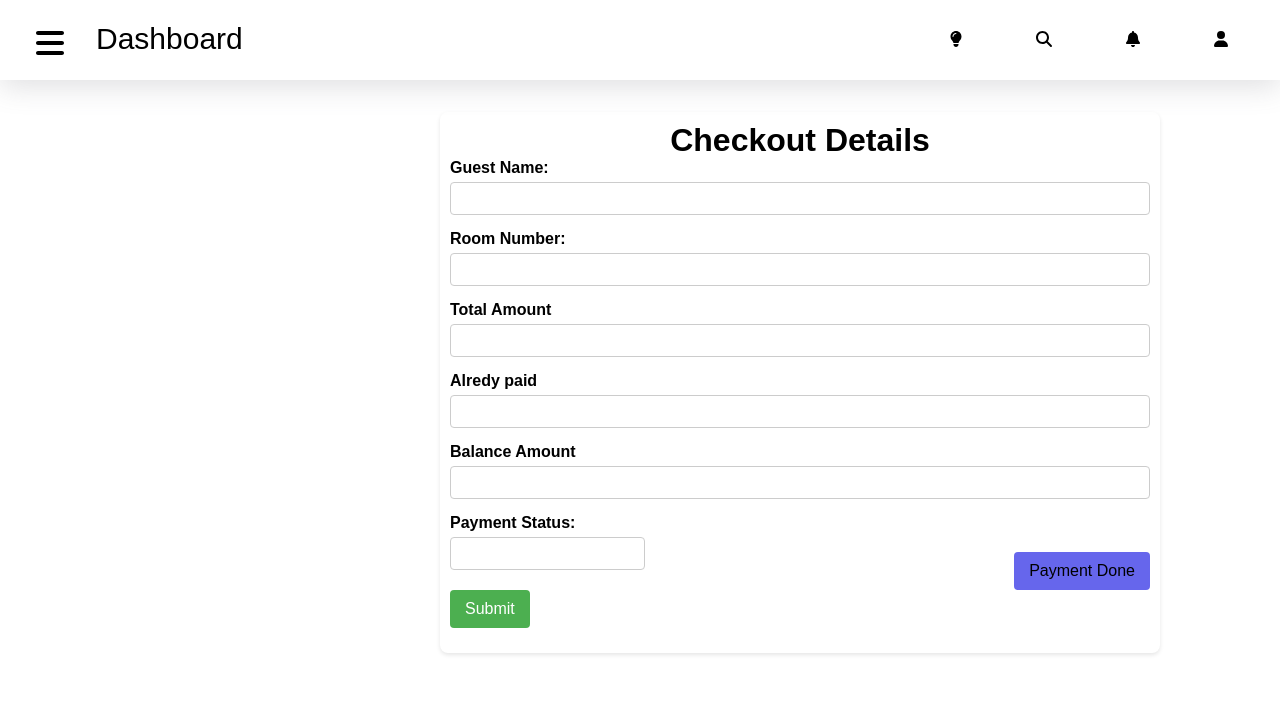
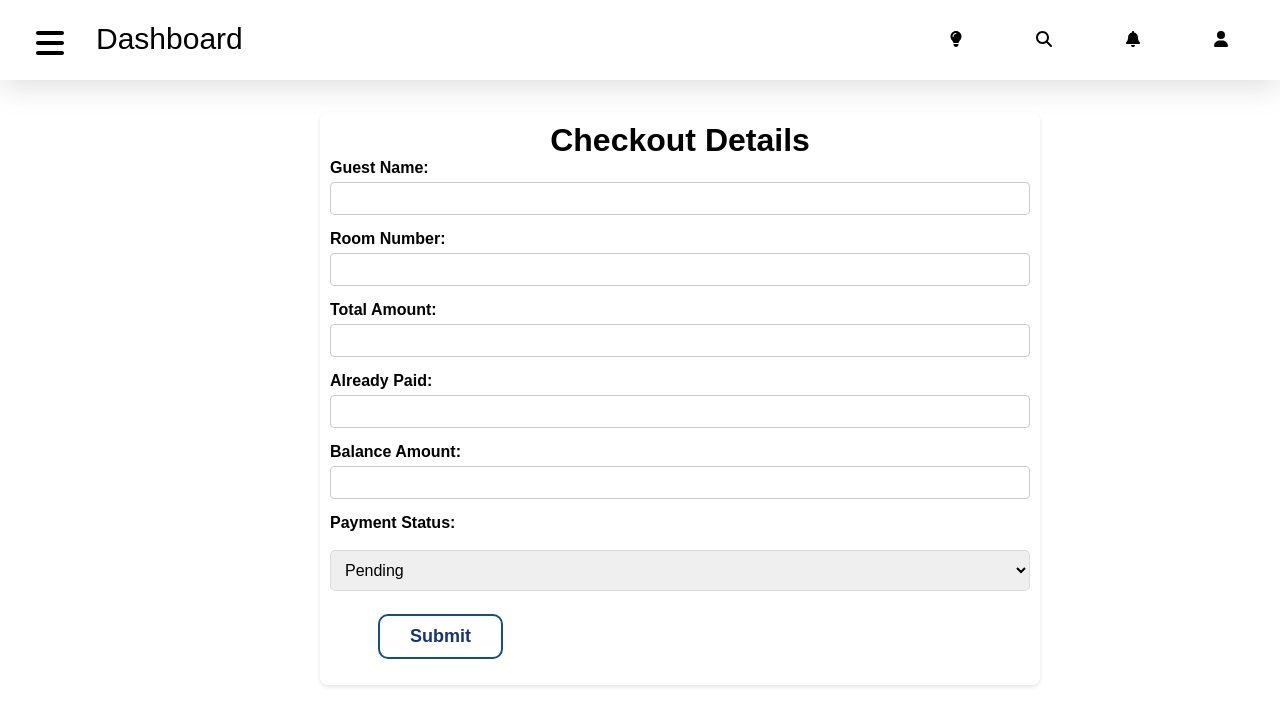
Before and after one commit to quarknetworks/hotel_frontend, a React (Create React App) app: page /checkout in a window 1280 px wide. Shown: the top 726 px of the page. Built offline with nearby package versions, Linux system fonts and the light colour scheme.

Commit message:
newdatapush

```diff
--- a/src/Components/CheckoutForm.jsx
+++ b/src/Components/CheckoutForm.jsx
@@ -1,30 +1,24 @@
-
 import React, { useState, useEffect } from 'react';
-import "../styles/CheckoutForm.css";
 import Navbar from './Navbar';
 import { useTheme } from './ThemeContext';
 import axios from 'axios';
-// import API_ENDPOINTS from '../config.js';
 import API_ENDPOINTS from '../confi';
-
 import { useLocation } from 'react-router-dom';
-
+import "../styles/CheckoutForm.css"
 
 const CheckoutForm = () => {
-
   const [guestName, setGuestName] = useState('');
-
-  const [totalamount, settotalamount] = useState('');
-  const [paidAmount, setpaidAmount] = useState('');
-  const [balanceamount, setbalanceamount] = useState('');
+  const [totalAmount, setTotalAmount] = useState('');
+  const [paidAmount, setPaidAmount] = useState('');
+  const [balanceAmount, setBalanceAmount] = useState('');
   const [roomNumber, setRoomNumber] = useState('');
-  console.log(roomNumber)
-  const [price, setPrice] = useState('');
   const [paymentDone, setPaymentDone] = useState('');
   const [isLoading, setIsLoading] = useState(true);
+  const [paymentOption, setPaymentOption] = useState('');
+  const [paidAmountInput, setPaidAmountInput] = useState('');
 
   const location = useLocation();
-
+  const { theme } = useTheme();
 
   useEffect(() => {
     const fetchCheckoutDetails = async () => {
@@ -35,16 +29,13 @@ const CheckoutForm = () => {
             'Authorization': `Bearer ${token}`,
           }
         });
-        console.log(response.data.booking)
         const data = response.data.booking;
-        console.log(data)
-        const guest = response.data.booking.guestDetails;
-        console.log(guest)
-        setGuestName(guest[0].name);
-        setpaidAmount(data.paidAmount)
-        setbalanceamount(data.balance);
+        const guest = response.data.booking.guestDetails[0];
+        setGuestName(guest.name);
+        setPaidAmount(data.paidAmount);
+        setBalanceAmount(data.balance);
         setRoomNumber(data.RoomNumber);
-        settotalamount(data.totelAmount);
+        setTotalAmount(data.totalAmount);
         setPaymentDone(data.payment);
       } catch (error) {
         console.error('Error fetching checkout details:', error);
@@ -57,40 +48,51 @@ const CheckoutForm = () => {
   }, []);
 
 
+
   const submitData = async () => {
-
     const token = sessionStorage.getItem('token');
     try {
-      console.log(token)
       const response = await axios.post(`${API_ENDPOINTS.API}/guests/${roomNumber}/checkout`, {}, {
         headers: {
           'Authorization': `Bearer ${token}`,
           'Content-Type': 'application/json'
         }
       });
-      console.log(response)
-      // if (response.data.success) {
-      //   setPaymentDone(true);
-
-      // }
-      if (response.data.success == true) {
-        alert("checkout succesfull")
-        setRoomNumber('')
+      if (response.data.success) {
+        alert("Checkout successful");
+        setRoomNumber('');
       }
     } catch (error) {
-      console.error('Error processing payment:', error);
+      console.error('Error processing checkout:', error);
     }
   };
 
-  const handlePayment = async () => {
+  const handlePaymentMethodChange = (e) => {
+    setPaymentOption(e.target.value);
+  };
+
+  const handlePaymentAmountChange = (e) => {
+    setPaidAmountInput(e.target.value);
+  };
+
+  const handlePaymentStatusChange = (e) => {
+    setPaymentDone(e.target.value === 'Done');
+  };
+
+  const handlePaymentSubmission = async () => {
     const token = sessionStorage.getItem('token');
     try {
       const response = await axios.post(`${API_ENDPOINTS.API}/checkout/pay`, {
+        paymentMethod: paymentOption,
+        amount: paidAmountInput,
+      }, {
         headers: {
           'Authorization': `Bearer ${token}`,
         }
       });
       if (response.data.success) {
+        setPaidAmount(paidAmountInput);
+        setBalanceAmount(totalAmount - paidAmountInput);
         setPaymentDone(true);
       }
     } catch (error) {
@@ -98,30 +100,9 @@ const CheckoutForm = () => {
     }
   };
 
-  const handleCheckout = async () => {
-    const token = sessionStorage.getItem('token');
-    try {
-      const response = await axios.post(`${API_ENDPOINTS.API}/checkout/complete`, {
-        referenceNumber,
-      }, {
-        headers: {
-          'Authorization': `Bearer ${token}`,
-        }
-      });
-      if (response.data.success) {
-        alert("Checkout completed successfully");
-      }
-    } catch (error) {
-      console.error('Error completing checkout:', error);
-    }
-  };
-
-  const { theme } = useTheme();
-
   if (isLoading) {
     return <div>Loading...</div>;
   }
-
 
   return (
     <div>
@@ -135,58 +116,63 @@ const CheckoutForm = () => {
                 <label>Guest Name:</label>
                 <input type='text' value={guestName} readOnly />
               </div>
-              {/* <div className='input-fiel'>
-                <label>Room ID:</label>
-                <input type='text' readOnly />
-              </div> */}
-              {/* <div className='input-fiel'>
-                <label>Reference Number:</label>
-                <input type='text' readOnly />
-              </div> */}
               <div className='input-fiel'>
                 <label>Room Number:</label>
-                <input type='text' value={roomNumber} onChange={(e) => setRoomNumber(e.target.value)} />
+                <input type='text' value={roomNumber} readOnly />
               </div>
               <div className='input-fiel'>
-                <label>Total Amount</label>
-                <input type='text' value={totalamount} />
+                <label>Total Amount:</label>
+                <input type='text' value={totalAmount} readOnly />
               </div>
               <div className='input-fiel'>
-                <label>Alredy paid</label>
-                <input type='text' value={paidAmount} />
+                <label>Already Paid:</label>
+                <input type='text' value={paidAmount} readOnly />
               </div>
               <div className='input-fiel'>
-                <label>Balance Amount</label>
-                <input type='text' value={balanceamount} />
+                <label>Balance Amount:</label>
+                <input type='text' value={balanceAmount} readOnly />
               </div>
-              <div className='payment-option'>
-                <div className='payment-status'>
-                  <label>Payment Status:</label>
-                  <input type='text'  value={paymentDone} readOnly />
+              <div className='payment-status'>
+                <label>Payment Status:</label>
+                <select value={paymentDone ? 'Done' : 'Pending'} onChange={handlePaymentStatusChange}>
+                  <option value='Pending'>Pending</option>
+                  <option value='Done'>Done</option>
+                </select>
+              </div>
+
+              {paymentDone && (
+                <div className='payment-method'>
+                  <label>Select Payment Method:</label>
+                  <select value={paymentOption} onChange={handlePaymentMethodChange}>
+                    <option value=''>Select</option>
+                    <option value='cash'>Cash Payment</option>
+                    <option value='upi'>UPI</option>
+                  </select>
                 </div>
-                <div className='Paid-button'>
-                  <button>Payment Done</button>
+              )}
+
+              {paymentOption && (
+                <div className='input-fiel'>
+                  <label>Enter Amount Paid:</label>
+                  <input type='text' value={paidAmountInput} onChange={handlePaymentAmountChange} />
                 </div>
-              </div>
-              {/* {!paymentDone ? (
-              <div className='input-fiel'>
-                <button onClick={handlePayment}>Make Payment</button>
-              </div>
-            ) : (
-              <div className='input-fiel'>
-                <button onClick={handleCheckout}>Complete Checkout</button>
-              </div>
-            )} */}
-              <div className='input-fiel' >
+              )}
+
+              {paymentOption && paidAmountInput && (
+                <div className='input-fiel'>
+                  <button onClick={handlePaymentSubmission}>Pay</button>
+                </div>
+              )}
+
+              <div className='input-field'>
                 <button onClick={submitData}>Submit</button>
               </div>
             </div>
           </div>
         </div>
       </div>
-    </div >
-
-  )
+    </div>
+  );
 }
 
-export default CheckoutForm
+export default CheckoutForm;
--- a/src/Components/Roomsdash.jsx
+++ b/src/Components/Roomsdash.jsx
@@ -116,7 +116,7 @@ const Roomsdash = () => {
                             <input type="search" placeholder='Search by Room number' />
                         </div>
                         <div>
-                            <select name="" id="">
+                            <select name="" id="" className='floor-select'>
                                 <option value="Floor-1">Floor-1</option>
                                 <option value="Floor-2">Floor-2</option>
                                 <option value="Floor-3">Floor-3</option>
--- a/src/Components/Slidemenu.jsx
+++ b/src/Components/Slidemenu.jsx
@@ -55,8 +55,8 @@ const Slidemenu = ({ isOpen, closeMenu, toggleTheme }) => {
             </div>
           </div>
           <div className='sidebartools' >
-            <div className='siderbarcontent'>
-              <FontAwesomeIcon icon={faWifi} />
+            <div className='siderbarcontent' onClick={()=> { navigate('/captiportal')}}>
+              <FontAwesomeIcon icon={faWifi}  />
               <li>Wifi</li>
             </div>
             <div className='arrowdown'>
--- a/src/Components/WiFiLogin.jsx
+++ b/src/Components/WiFiLogin.jsx
@@ -3,7 +3,12 @@ import '../styles/WiFiLogin.css'
 
 const WiFiLogin = () => {
 
-    const [name, setName] = useState('');
+    const [name, setName] = useState({
+        lastName: '',
+        roomNumber: ''
+    });
+
+    console.log(name)
 
     const handleSubmit = (event) => {
         event.preventDefault();
@@ -18,11 +23,22 @@ const WiFiLogin = () => {
                 <div className="forms-group">
                     <label htmlFor="name" className="form-label">Name:</label>
                     <input
-                        type="text"
-                        id="name"
+                        type="Last Name"
+                        id=""
                         className="form-input"
-                        value={name}
-                        onChange={(e) => setName(e.target.value)}
+                        value={name.lastName}
+                        onChange={(e) => setName({...name, lastName:e.target.value} )}
+                        required
+                    />
+                </div>
+                <div className="forms-group">
+                    <label htmlFor="name" className="form-label">Name:</label>
+                    <input
+                        type="Room Number"
+                        id=""
+                        className="form-input"
+                        value={name.roomNumber}
+                        onChange={(e) => setName({...name , roomNumber:e.target.value})}
                         required
                     />
                 </div>
--- a/src/styles/CheckoutForm.css
+++ b/src/styles/CheckoutForm.css
@@ -4,11 +4,11 @@
 }
 
 #checkout-containe {
-
   width: 100vw;
   height: auto;
   padding-top: 2rem;
   display: flex;
+  flex-direction: column;
   justify-content: center;
   /* align-items: center; */
 }
@@ -48,6 +48,18 @@ h1 {
   box-sizing: border-box;
 }
 
+.payment-method select,
+.payment-status select {
+  margin: 0.8rem 0;
+  width: 100%;
+  padding: 10px;
+  font-size: 16px;
+  border: 1px solid #ddd;
+  border-radius: 5px;
+  box-sizing: border-box;
+}
+
+
 .input-fiel button {
   background-color: #4CAF50;
   color: white;
--- a/src/styles/Rooms.css
+++ b/src/styles/Rooms.css
@@ -21,7 +21,46 @@
  align-items: center;
 }
 
+.Roomrightside input[type="search"] {
+  width: 100%;
+  padding: 5px;
+  font-size: 15px;
+  border: 1px solid #ddd;
+  border-radius: 5px;
+  box-sizing: border-box;
+  transition: border-color 0.3s, box-shadow 0.3s;
+}
+
+.Roomrightside input[type="search"]:focus {
+  outline: none;
+  border-color: #007bff;
+  box-shadow: 0 0 5px rgba(0, 123, 255, 0.5);
+}
+
+.Roomrightside input[type="search"]::placeholder {
+  color: #999;
+}
+
+.Roomrightside input[type="search"]:hover {
+  border-color: #0056b3;
+}
+
+
+.floor-select{
+  /* margin: 0.8rem 0; */
+  width: 100%;
+  padding: 5px;
+  font-size: 16px;
+  border: 1px solid #ddd;
+  border-radius: 5px;
+  box-sizing: border-box;
+}
+
 .Roomrightside{
+  display: flex;
+  flex-direction: column;
+  gap: 5px;
+  /* margin-bottom: 10px ; */
 
   /* margin-top: 2rem;
   margin-right: 5rem; */
```
